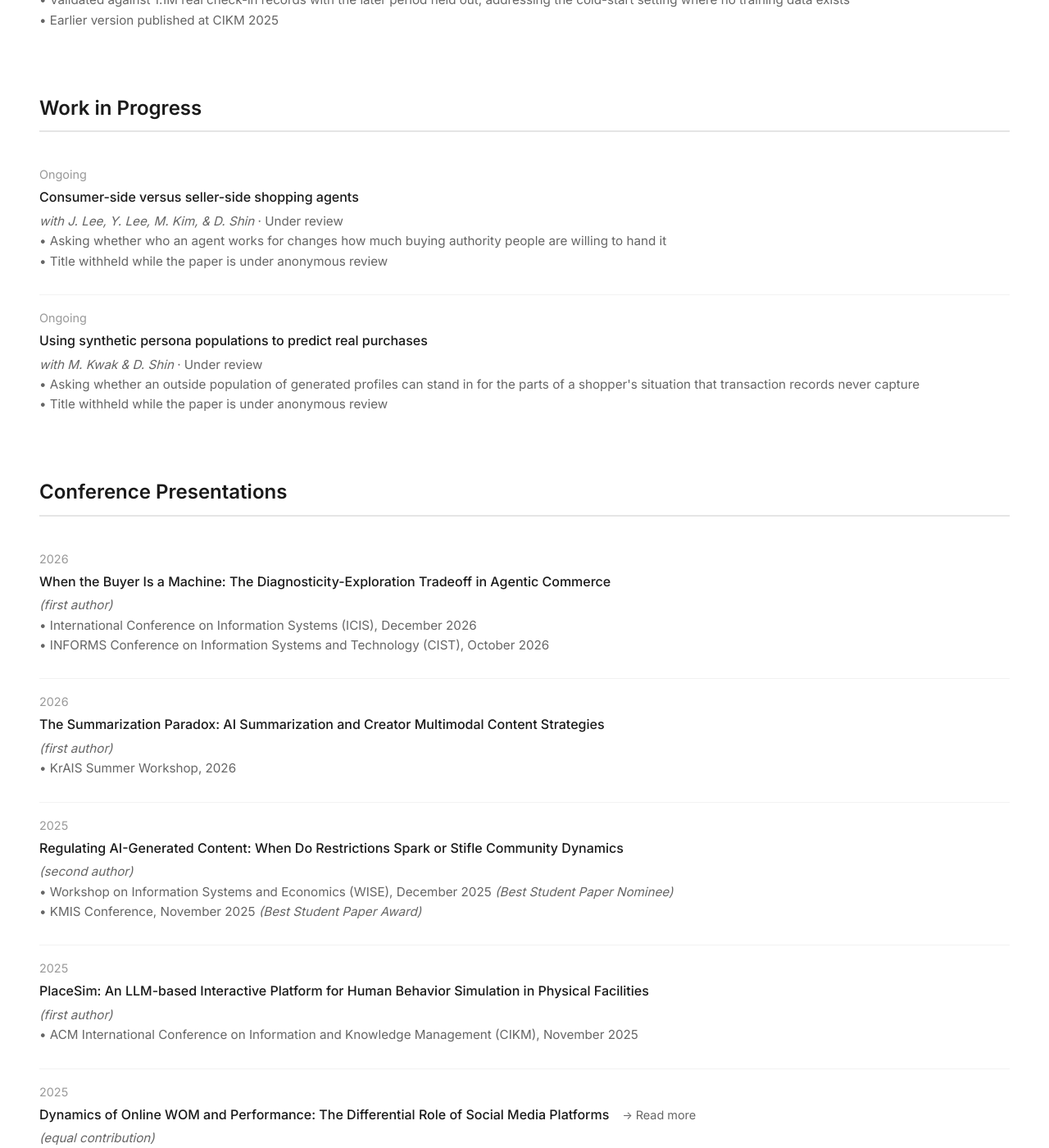
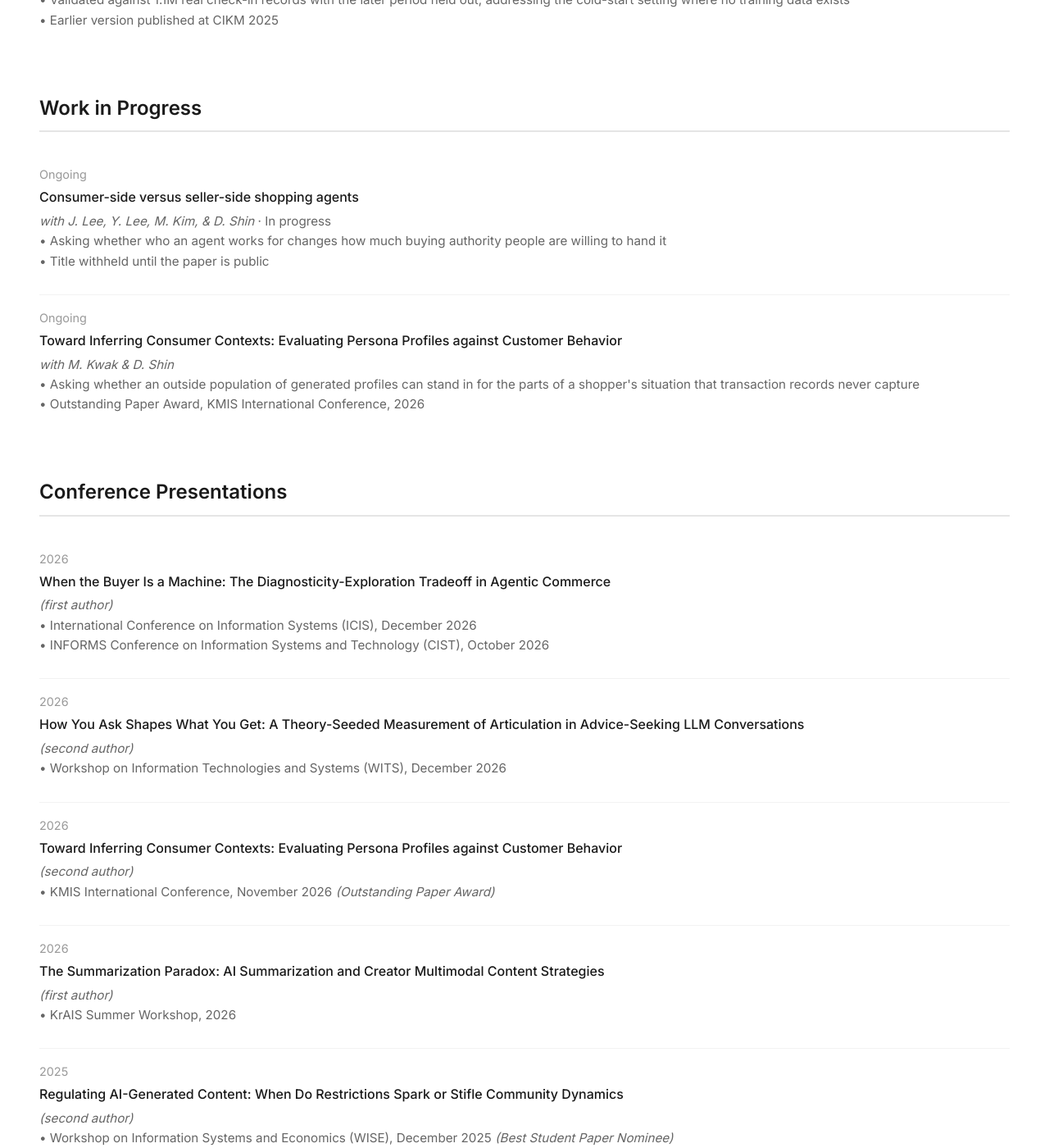
Before and after one commit to suhyeonnnnn/suhyeonnnnn.github.io, a Jekyll site: the page built from research.md, in a window 1280 px wide and 1400 px high, scrolled down 2076 px. Shown: the whole window at 82% size. Built offline with Jekyll 4.4.1, drawn with Linux system fonts in a browser that asks for light colours; some of the changed text lies outside the part shown.

Commit message:
Update publications, CIST 2026 presentation photo, and CV
- EMNLP papers: replace forthcoming/arXiv with ACL Anthology DOIs
- Agentic commerce paper: CIST 2026 presented, ICIS 2026 upcoming
- Reveal persona paper title with KMIS Outstanding Paper Award
- Add WITS 2026 and KMIS 2026 to conference presentations
- Add CIST 2026 presentation photo and refresh CV PDF

Co-Authored-By: Claude Opus 5 <noreply@anthropic.com>
Claude-Session: https://claude.ai/code/session_015gkx9pBSM89LCVU1X6e1wy

```diff
--- a/research.md
+++ b/research.md
@@ -16,8 +16,8 @@ title: "Research"
                 </div>
                 <div class="news-description">
                     Baek, J., <strong>S. Lee</strong>, & D. Shin<br>
-                    <em>Findings of the Association for Computational Linguistics: EMNLP</em>, 2026. <strong>(Forthcoming)</strong><br>
-                    <a href="https://arxiv.org/abs/2608.29591" target="_blank">arXiv:2608.29591</a>
+                    <em>Findings of the Association for Computational Linguistics: EMNLP</em>, 2026.<br>
+                    <a href="https://doi.org/10.18653/v1/2026.findings-emnlp.933" target="_blank">doi:10.18653/v1/2026.findings-emnlp.933</a>
                 </div>
             </div>
 
@@ -29,8 +29,8 @@ title: "Research"
                 </div>
                 <div class="news-description">
                     <strong>Lee, S.</strong>, J. Baek, J. Park, & D. Shin<br>
-                    <em>Findings of the Association for Computational Linguistics: EMNLP</em>, 2026. <strong>(Forthcoming)</strong><br>
-                    <a href="https://arxiv.org/abs/2608.22993" target="_blank">arXiv:2608.22993</a>
+                    <em>Findings of the Association for Computational Linguistics: EMNLP</em>, 2026.<br>
+                    <a href="https://doi.org/10.18653/v1/2026.findings-emnlp.810" target="_blank">doi:10.18653/v1/2026.findings-emnlp.810</a>
                 </div>
             </div>
 
@@ -151,21 +151,21 @@ title: "Research"
                     Consumer-side versus seller-side shopping agents
                 </div>
                 <div class="news-description">
-                    <em>with J. Lee, Y. Lee, M. Kim, & D. Shin</em> &middot; Under review<br>
+                    <em>with J. Lee, Y. Lee, M. Kim, & D. Shin</em> &middot; In progress<br>
                     • Asking whether who an agent works for changes how much buying authority people are willing to hand it<br>
-                    • Title withheld while the paper is under anonymous review
+                    • Title withheld until the paper is public
                 </div>
             </div>
 
             <div class="news-item">
                 <div class="news-date">Ongoing</div>
                 <div class="news-title">
-                    Using synthetic persona populations to predict real purchases
+                    Toward Inferring Consumer Contexts: Evaluating Persona Profiles against Customer Behavior
                 </div>
                 <div class="news-description">
-                    <em>with M. Kwak & D. Shin</em> &middot; Under review<br>
+                    <em>with M. Kwak & D. Shin</em><br>
                     • Asking whether an outside population of generated profiles can stand in for the parts of a shopper's situation that transaction records never capture<br>
-                    • Title withheld while the paper is under anonymous review
+                    • Outstanding Paper Award, KMIS International Conference, 2026
                 </div>
             </div>
         </div>
@@ -184,6 +184,28 @@ title: "Research"
                     <em>(first author)</em><br>
                     • International Conference on Information Systems (ICIS), December 2026<br>
                     • INFORMS Conference on Information Systems and Technology (CIST), October 2026
+                </div>
+            </div>
+
+            <div class="news-item">
+                <div class="news-date">2026</div>
+                <div class="news-title">
+                    How You Ask Shapes What You Get: A Theory-Seeded Measurement of Articulation in Advice-Seeking LLM Conversations
+                </div>
+                <div class="news-description">
+                    <em>(second author)</em><br>
+                    • Workshop on Information Technologies and Systems (WITS), December 2026
+                </div>
+            </div>
+
+            <div class="news-item">
+                <div class="news-date">2026</div>
+                <div class="news-title">
+                    Toward Inferring Consumer Contexts: Evaluating Persona Profiles against Customer Behavior
+                </div>
+                <div class="news-description">
+                    <em>(second author)</em><br>
+                    • KMIS International Conference, November 2026 <em>(Outstanding Paper Award)</em>
                 </div>
             </div>
 
@@ -294,6 +316,14 @@ title: "Research"
             </div>
 
             <div class="news-item">
+                <div class="news-date">2026</div>
+                <div class="news-title">Outstanding Paper Award</div>
+                <div class="news-description">
+                    KMIS International Conference.
+                </div>
+            </div>
+
+            <div class="news-item">
                 <div class="news-date">2025</div>
                 <div class="news-title">Best Student Paper Award</div>
                 <div class="news-description">
```
Also changed, not shown: other parts of research.md (+1 -1 lines), _layouts/home.html (+16 -7 lines), articulation.md (+2 -2 lines), fun.md (+16 -0 lines), tutoring-scaffolding.md (+2 -2 lines), assets/images/cist2026.jpg (added), 1 other file.
